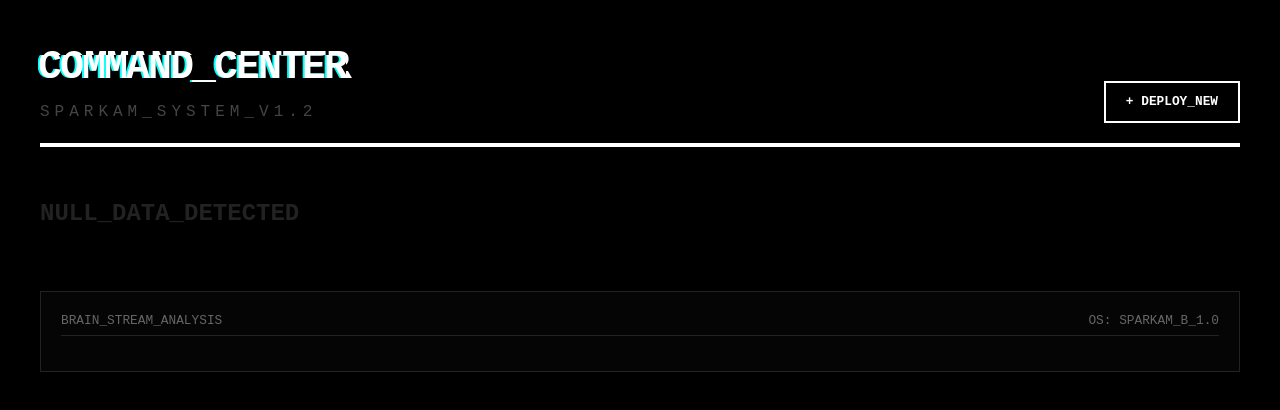
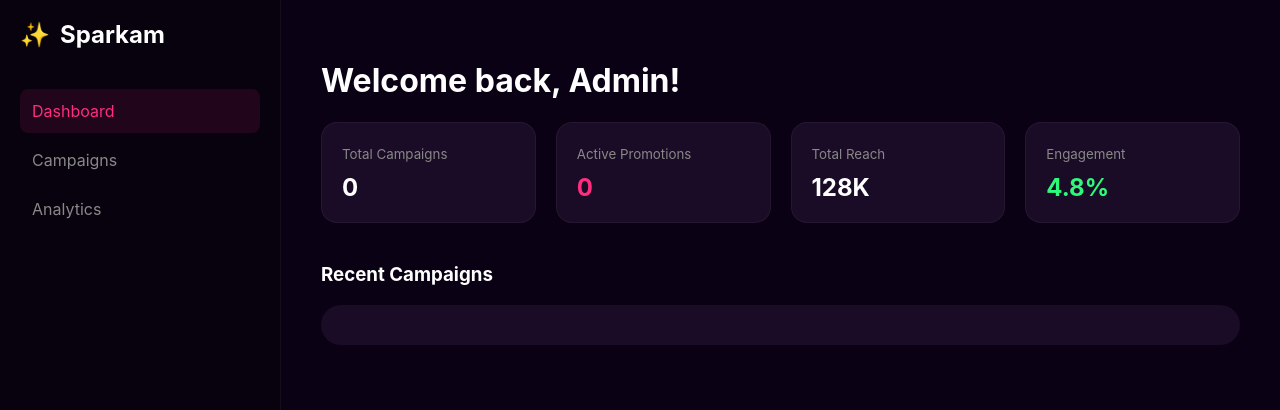
Before and after one commit to renovateafrica234-debug/Sparkam, a plain HTML site: page dashboard.html in a window 1280 px wide. Shown: the top 410 px of the page. Drawn offline with Linux system fonts and the light colour scheme.

Commit message:
Update dashboard.html

```diff
--- a/dashboard.html
+++ b/dashboard.html
@@ -2,82 +2,72 @@
 <html lang="en">
 <head>
     <meta charset="UTF-8">
-    <title>COMMAND_CENTER | SPARKAM</title>
+    <title>Sparkam Dashboard</title>
     <script src="brain-core.js"></script>
     <style>
-        body { background: #000; color: #fff; font-family: 'Courier New', Courier, monospace; padding: 40px; text-transform: uppercase; margin: 0; line-height: 1.4; overflow-x: hidden; }
+        :root { --bg: #0b0114; --card-bg: #1a0b26; --pink: #ff2d7d; --green: #2dfa7a; --text: #ffffff; }
+        body { background: var(--bg); color: var(--text); font-family: 'Inter', sans-serif; margin: 0; display: flex; }
 
-        /* Sparkam Glitch Effect */
-        .glitch { position: relative; font-size: 2.5rem; font-weight: 900; letter-spacing: -2px; margin: 0; }
-        .glitch::before, .glitch::after { content: 'COMMAND_CENTER'; position: absolute; top: 0; left: 0; width: 100%; height: 100%; background: #000; }
-        .glitch::before { left: 2px; text-shadow: -2px 0 #ff00c1; clip: rect(44px, 450px, 56px, 0); animation: glitch-anim 5s infinite linear alternate-reverse; }
-        .glitch::after { left: -2px; text-shadow: -2px 0 #00fff9; clip: rect(44px, 450px, 56px, 0); animation: glitch-anim2 5s infinite linear alternate-reverse; }
-        @keyframes glitch-anim { 0% { clip: rect(31px, 9999px, 94px, 0); } 10% { clip: rect(11px, 9999px, 65px, 0); } 100% { clip: rect(89px, 9999px, 98px, 0); } }
-        @keyframes glitch-anim2 { 0% { clip: rect(15px, 9999px, 56px, 0); } 100% { clip: rect(25px, 9999px, 86px, 0); } }
+        /* Sidebar */
+        nav { width: 240px; background: rgba(0,0,0,0.3); height: 100vh; padding: 20px; border-right: 1px solid rgba(255,255,255,0.05); }
+        .logo { font-weight: bold; font-size: 1.5rem; margin-bottom: 40px; display: flex; align-items: center; gap: 10px; }
+        .nav-item { padding: 12px; margin-bottom: 5px; border-radius: 8px; color: #888; cursor: pointer; }
+        .nav-item.active { background: rgba(255, 45, 125, 0.1); color: var(--pink); }
 
-        .header { border-bottom: 4px solid #fff; padding-bottom: 20px; margin-bottom: 50px; display: flex; justify-content: space-between; align-items: flex-end; }
-        .campaign-card { border: 2px solid #fff; padding: 30px; margin-bottom: 30px; background: #000; position: relative; }
-        .status-tag { background: #fff; color: #000; padding: 5px 12px; font-weight: bold; font-size: 0.8rem; margin-bottom: 20px; display: inline-block; }
-        .btn { display: inline-block; border: 2px solid #fff; padding: 15px 30px; color: #fff; text-decoration: none; font-weight: bold; cursor: pointer; background: none; text-transform: uppercase; font-family: 'Courier New'; }
-        .btn:hover { background: #fff; color: #000; }
-        .btn-filled { background: #fff; color: #000; }
+        /* Main Content */
+        main { flex: 1; padding: 40px; }
+        .stats-grid { display: grid; grid-template-columns: repeat(4, 1fr); gap: 20px; margin-bottom: 40px; }
+        .stat-card { background: var(--card-bg); padding: 20px; border-radius: 16px; border: 1px solid rgba(255,255,255,0.05); }
+        .stat-card small { color: #888; }
+        .stat-card h2 { margin: 10px 0 0 0; }
 
-        .terminal { background: #050505; border: 1px solid #222; padding: 20px; margin-top: 60px; font-size: 0.8rem; color: #666; }
-        .log-line { margin: 5px 0; border-left: 2px solid #111; padding-left: 10px; }
-        .log-line span { color: #fff; }
+        /* Campaign List */
+        .campaign-list { background: var(--card-bg); border-radius: 20px; padding: 20px; }
+        .track-row { display: flex; justify-content: space-between; align-items: center; padding: 15px; border-bottom: 1px solid rgba(255,255,255,0.05); }
+        .status-pill { background: rgba(45, 250, 122, 0.1); color: var(--green); padding: 4px 12px; border-radius: 20px; font-size: 0.8rem; }
+        .btn-view { background: var(--green); color: #000; border: none; padding: 8px 16px; border-radius: 8px; font-weight: bold; cursor: pointer; text-decoration: none; }
     </style>
 </head>
 <body>
+    <nav>
+        <div class="logo"><span>✨</span> Sparkam</div>
+        <div class="nav-item active">Dashboard</div>
+        <div class="nav-item">Campaigns</div>
+        <div class="nav-item">Analytics</div>
+    </nav>
 
-    <header class="header">
-        <div>
-            <h1 class="glitch" data-text="COMMAND_CENTER">COMMAND_CENTER</h1>
-            <p style="letter-spacing: 5px; color: #444; margin: 5px 0 0 0;">SPARKAM_SYSTEM_v1.2</p>
+    <main>
+        <h1>Welcome back, Admin!</h1>
+        <div class="stats-grid">
+            <div class="stat-card"><small>Total Campaigns</small><h2 id="count-total">0</h2></div>
+            <div class="stat-card"><small>Active Promotions</small><h2 id="count-active" style="color:var(--pink)">0</h2></div>
+            <div class="stat-card"><small>Total Reach</small><h2>128K</h2></div>
+            <div class="stat-card"><small>Engagement</small><h2 style="color:var(--green)">4.8%</h2></div>
         </div>
-        <a href="ai-studio.html" class="btn" style="padding: 10px 20px; font-size: 0.8rem;">+ DEPLOY_NEW</a>
-    </header>
 
-    <main id="campaign-list"></main>
-
-    <section class="terminal">
-        <div style="border-bottom: 1px solid #222; margin-bottom: 15px; padding-bottom: 5px; display: flex; justify-content: space-between;">
-            <span>BRAIN_STREAM_ANALYSIS</span>
-            <span>OS: SPARKAM_B_1.0</span>
-        </div>
-        <div id="log-container"></div>
-    </section>
+        <h3>Recent Campaigns</h3>
+        <div class="campaign-list" id="list"></div>
+    </main>
 
     <script>
-        document.addEventListener('DOMContentLoaded', () => {
-            const list = document.getElementById('campaign-list');
-            const logContainer = document.getElementById('log-container');
-            const tracks = MusicAIBrain.memory.tracks || [];
+        const tracks = MusicAIBrain.memory.tracks;
+        document.getElementById('count-total').innerText = tracks.length;
+        document.getElementById('count-active').innerText = tracks.length; // Simplified for demo
 
-            if (tracks.length === 0) {
-                list.innerHTML = "<h2 style='color: #222;'>NULL_DATA_DETECTED</h2>";
-            } else {
-                tracks.slice().reverse().forEach(track => {
-                    const card = document.createElement('div');
-                    card.className = 'campaign-card';
-                    card.innerHTML = `
-                        <div class="status-tag">LIVE_NODE</div>
-                        <h2 style="font-size: 2.2rem; margin: 10px 0; letter-spacing: -1px;">${track.name}</h2>
-                        <p style="margin-bottom: 30px; color: #888;">RELEASE: <span>${track.scheduledDate}</span> // <span>${track.scheduledTime}</span></p>
-                        <div style="display: flex; gap: 15px;">
-                            <a href="fan-link.html?track=${encodeURIComponent(track.name)}" class="btn btn-filled">GO_TO_FAN_LINK</a>
-                            <button class="btn" onclick="copyMeta('${track.id}')">GET_ID</button>
-                        </div>
-                    `;
-                    list.appendChild(card);
-
-                    const log = document.createElement('div');
-                    log.className = 'log-line';
-                    log.innerHTML = `> [${track.id}] PROCESSING_NODE: <span>${track.name}</span> | STATUS: <span>STABLE</span>`;
-                    logContainer.appendChild(log);
-                });
-            }
+        const list = document.getElementById('list');
+        tracks.slice().reverse().forEach(track => {
+            const row = document.createElement('div');
+            row.className = 'track-row';
+            row.innerHTML = `
+                <div>
+                    <strong>${track.name}</strong><br>
+                    <small style="color:#666">${track.date} @ ${track.time}</small>
+                </div>
+                <div class="status-pill">${track.status}</div>
+                <a href="fan-link.html?track=${encodeURIComponent(track.name)}" class="btn-view">View Link</a>
+            `;
+            list.appendChild(row);
         });
-        function copyMeta(id) { navigator.clipboard.writeText(id); alert("ID_COPIED"); }
     </script>
 </body>
 </html>
```
